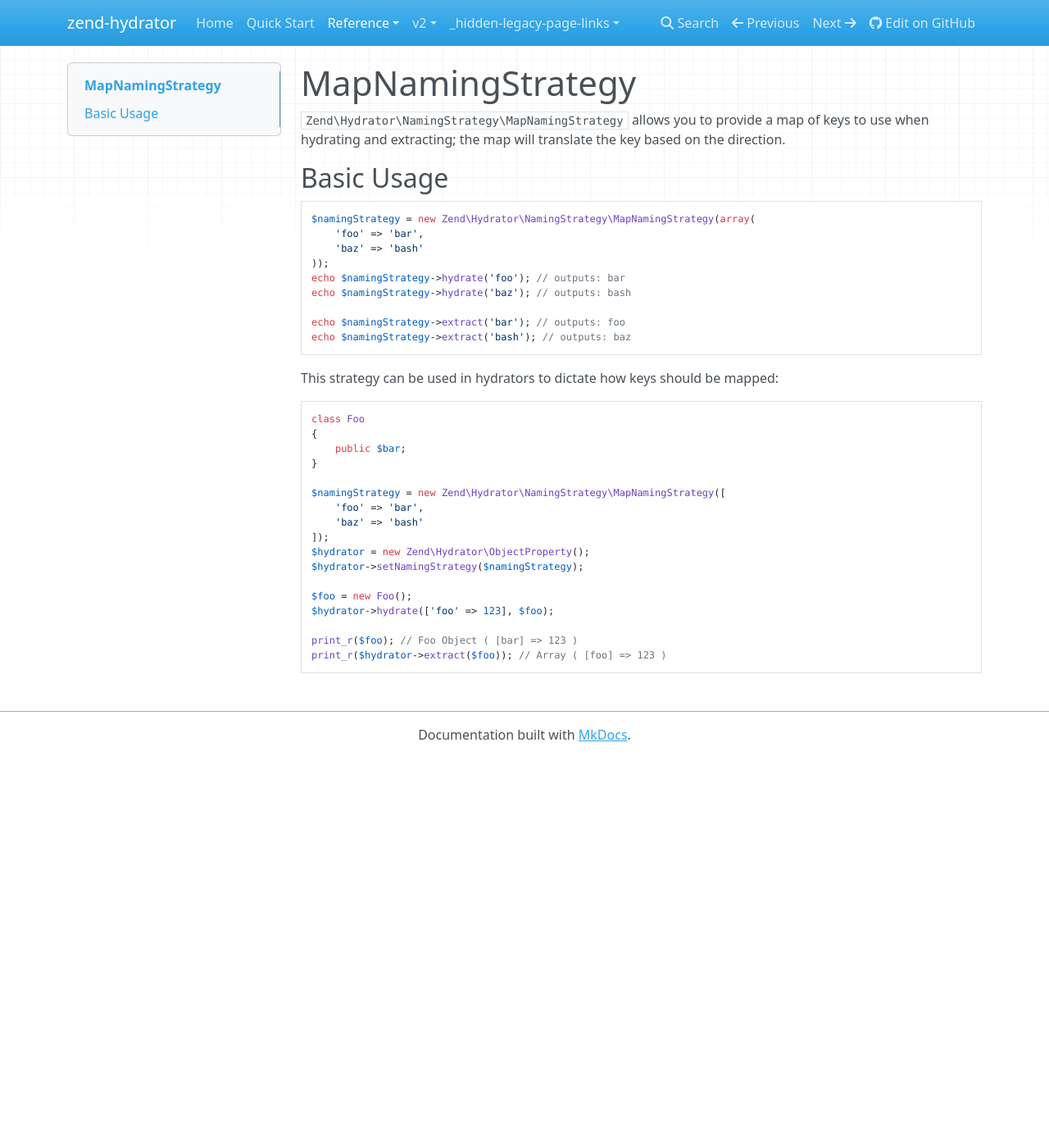
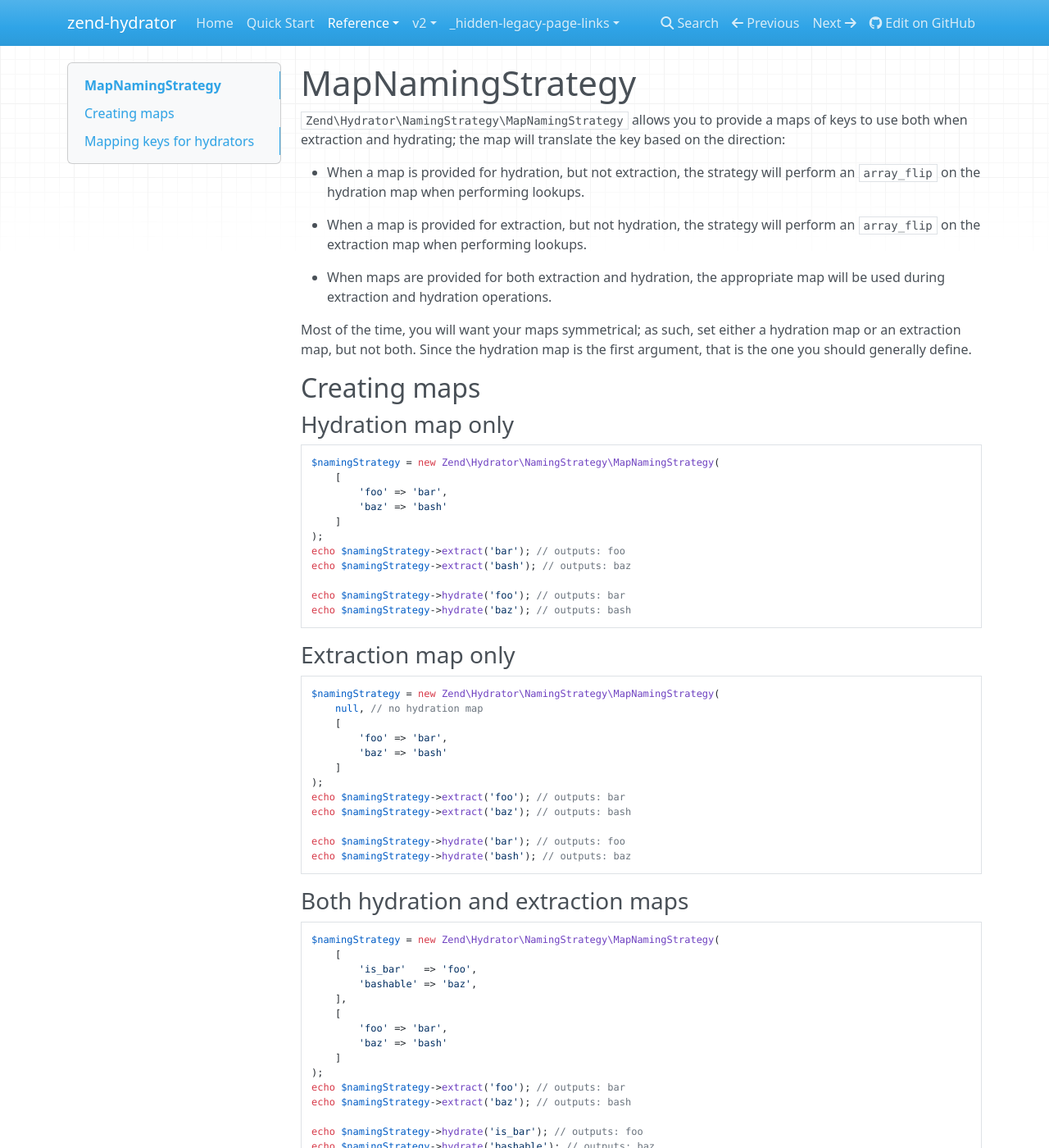
Before and after one commit to zendframework/zend-hydrator, an MkDocs documentation site: the page built from docs/book/v3/naming-strategy/map-naming-strategy.md, in a window 1280 px wide and 1400 px high. Shown: the whole window at 82% size. Built offline with MkDocs 1.6.1, drawn with Linux system fonts in a browser that asks for light colours; nearby versions of some CDN libraries; old or Windows-style settings are respelled for this version of MkDocs; some of the changed text lies outside the part shown.

Commit message:
Merge ArrayMapNamingStrategy into MapNamingStrategy
Per #9, the two perform almost identical functionality; the main
difference is _which argument is first in the constructor_, and the fact
that `MapNamingStrategy` allowed a second argument for the opposite
direction.

This patch merges the two into `MapNamingStrategy`. The class is now
final (as was `ArrayMapNamingStrategy`, and accepts either a
`$hydrationMap` or an `$extractionMap` or both. If both are missing, it
raises an exception. If one or the other is missing, the value becomes
that of the `array_flip` of the other value present.

The patch includes a migration document section detailing the changes,
and expands the `MapNamingStrategy` documentation to cover all use
cases.

````diff
--- a/docs/book/v3/naming-strategy/map-naming-strategy.md
+++ b/docs/book/v3/naming-strategy/map-naming-strategy.md
@@ -1,22 +1,78 @@
 # MapNamingStrategy
 
-`Zend\Hydrator\NamingStrategy\MapNamingStrategy` allows you to provide a map of
-keys to use when hydrating and extracting; the map will translate the key based
-on the direction.
+`Zend\Hydrator\NamingStrategy\MapNamingStrategy` allows you to provide a
+maps of keys to use both when extraction and hydrating; the map will translate
+the key based on the direction:
 
-## Basic Usage
+- When a map is provided for hydration, but not extraction, the strategy will
+  perform an `array_flip` on the hydration map when performing lookups.
+
+- When a map is provided for extraction, but not hydration, the strategy will
+  perform an `array_flip` on the extraction map when performing lookups.
+
+- When maps are provided for both extraction and hydration, the appropriate map
+  will be used during extraction and hydration operations.
+
+Most of the time, you will want your maps symmetrical; as such, set either a
+hydration map or an extraction map, but not both. Since the hydration map is the
+first argument, that is the one you should generally define.
+
+## Creating maps
+
+### Hydration map only
 
 ```php
-$namingStrategy = new Zend\Hydrator\NamingStrategy\MapNamingStrategy(array(
-    'foo' => 'bar',
-    'baz' => 'bash'
-));
+$namingStrategy = new Zend\Hydrator\NamingStrategy\MapNamingStrategy(
+    [
+        'foo' => 'bar',
+        'baz' => 'bash'
+    ]
+);
+echo $namingStrategy->extract('bar'); // outputs: foo
+echo $namingStrategy->extract('bash'); // outputs: baz
+
 echo $namingStrategy->hydrate('foo'); // outputs: bar
 echo $namingStrategy->hydrate('baz'); // outputs: bash
+```
 
-echo $namingStrategy->extract('bar'); // outputs: foo
-echo $namingStrategy->extract('bash'); // outputs: baz
+### Extraction map only
+
+```php
+$namingStrategy = new Zend\Hydrator\NamingStrategy\MapNamingStrategy(
+    null, // no hydration map
+    [
+        'foo' => 'bar',
+        'baz' => 'bash'
+    ]
+);
+echo $namingStrategy->extract('foo'); // outputs: bar
+echo $namingStrategy->extract('baz'); // outputs: bash
+
+echo $namingStrategy->hydrate('bar'); // outputs: foo
+echo $namingStrategy->hydrate('bash'); // outputs: baz
 ```
+
+### Both hydration and extraction maps
+
+```php
+$namingStrategy = new Zend\Hydrator\NamingStrategy\MapNamingStrategy(
+    [
+        'is_bar'   => 'foo',
+        'bashable' => 'baz',
+    ],
+    [
+        'foo' => 'bar',
+        'baz' => 'bash'
+    ]
+);
+echo $namingStrategy->extract('foo'); // outputs: bar
+echo $namingStrategy->extract('baz'); // outputs: bash
+
+echo $namingStrategy->hydrate('is_bar'); // outputs: foo
+echo $namingStrategy->hydrate('bashable'); // outputs: baz
+```
+
+## Mapping keys for hydrators
 
 This strategy can be used in hydrators to dictate how keys should be mapped:
 
@@ -28,7 +84,7 @@ class Foo
 
 $namingStrategy = new Zend\Hydrator\NamingStrategy\MapNamingStrategy([
     'foo' => 'bar',
-    'baz' => 'bash'
+    'baz' => 'bash',
 ]);
 $hydrator = new Zend\Hydrator\ObjectProperty();
 $hydrator->setNamingStrategy($namingStrategy);
@@ -37,5 +93,5 @@ $foo = new Foo();
 $hydrator->hydrate(['foo' => 123], $foo);
 
 print_r($foo); // Foo Object ( [bar] => 123 )
-print_r($hydrator->extract($foo)); // Array ( [foo] => 123 )
+print_r($hydrator->extract($foo)); // Array ( "foo" => 123 )
 ```
````
Also changed, not shown: docs/book/v3/migration.md (+33 -1 lines), 4 other files.
